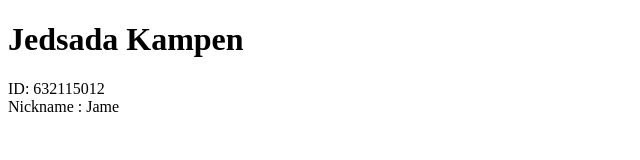
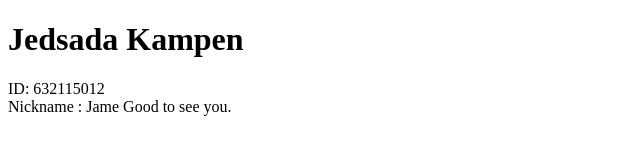
Before and after one commit to Jedsada31/LAB04-3, a plain HTML site: page profile.html in a window 1280 px wide. Shown: the full height of the page, 0-640 px from the left. Drawn offline with Linux system fonts and the light colour scheme.

Commit message:
add profile details

```diff
--- a/profile.html
+++ b/profile.html
@@ -4,11 +4,12 @@
     <meta charset="UTF-8">
     <meta http-equiv="X-UA-Compatible" content="IE=edge">
     <meta name="viewport" content="width=device-width, initial-scale=1.0">
-    <title>Document</title>
+    <title>My Profile</title>
 </head>
 <body>
     <h1>Jedsada Kampen</h1>
     ID: 632115012 <br>
     Nickname : Jame
+    Good to see you.
 </body>
 </html>
```
